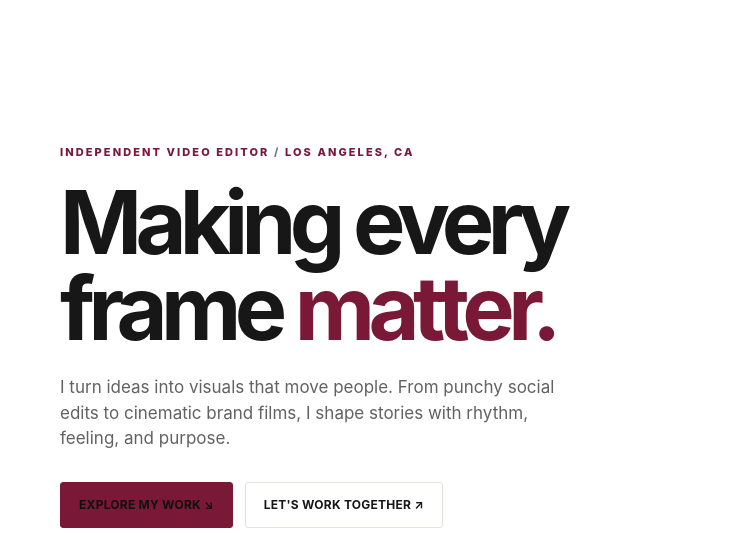
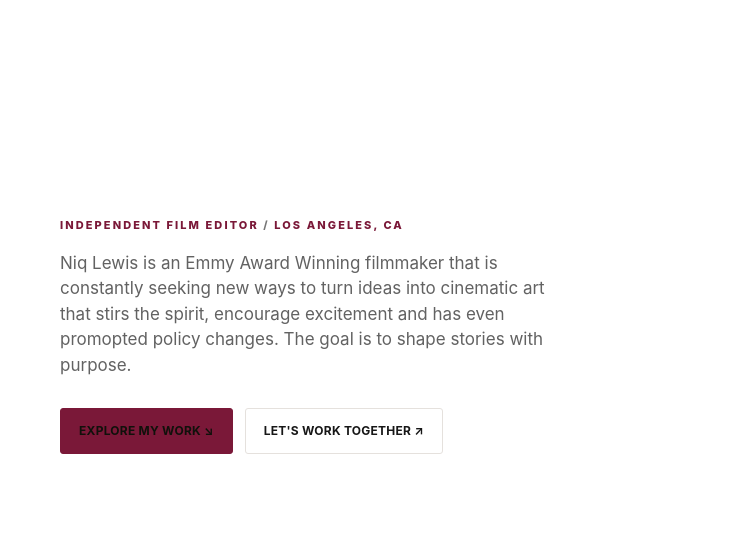
Before and after one commit to harlemsdaughter-dev/Portfolio, a plain HTML site: page index.html in a window 1280 px wide. Shown: the part 135-668 px from the top of the page, 0-743 px from the left. Drawn offline with Linux system fonts and the light colour scheme.

Commit message:
Update index.html

```diff
--- a/index.html
+++ b/index.html
@@ -27,9 +27,8 @@
   <main id="top">
     <div class="wrap hero">
       <div>
-        <div class="eyebrow">Independent video editor <span style="color:#777">/</span> Los Angeles, CA</div>
-        <h1>Making every<br>frame <em>matter.</em></h1>
-        <p class="intro">I turn ideas into visuals that move people. From punchy social edits to cinematic brand films, I shape stories with rhythm, feeling, and purpose.</p>
+        <div class="eyebrow">Independent Film Editor <span style="color:#777">/</span> Los Angeles, CA</div>
+        <p class="intro">Niq Lewis is an Emmy Award Winning filmmaker that is constantly seeking new ways to turn ideas into cinematic art that stirs the spirit, encourage excitement and has even promopted policy changes. The goal is to shape stories with purpose.</p>
         <div class="actions"><a class="btn primary" href="#work">EXPLORE MY WORK ↘</a><a class="btn" href="#contact">LET'S WORK TOGETHER ↗</a></div>
       </div>
       <div class="hero-card" aria-label="Decorative showreel placeholder"><div class="play" aria-hidden="true"></div><small>Frames that stay with you&nbsp; · &nbsp;Showreel 2026</small></div>
```
